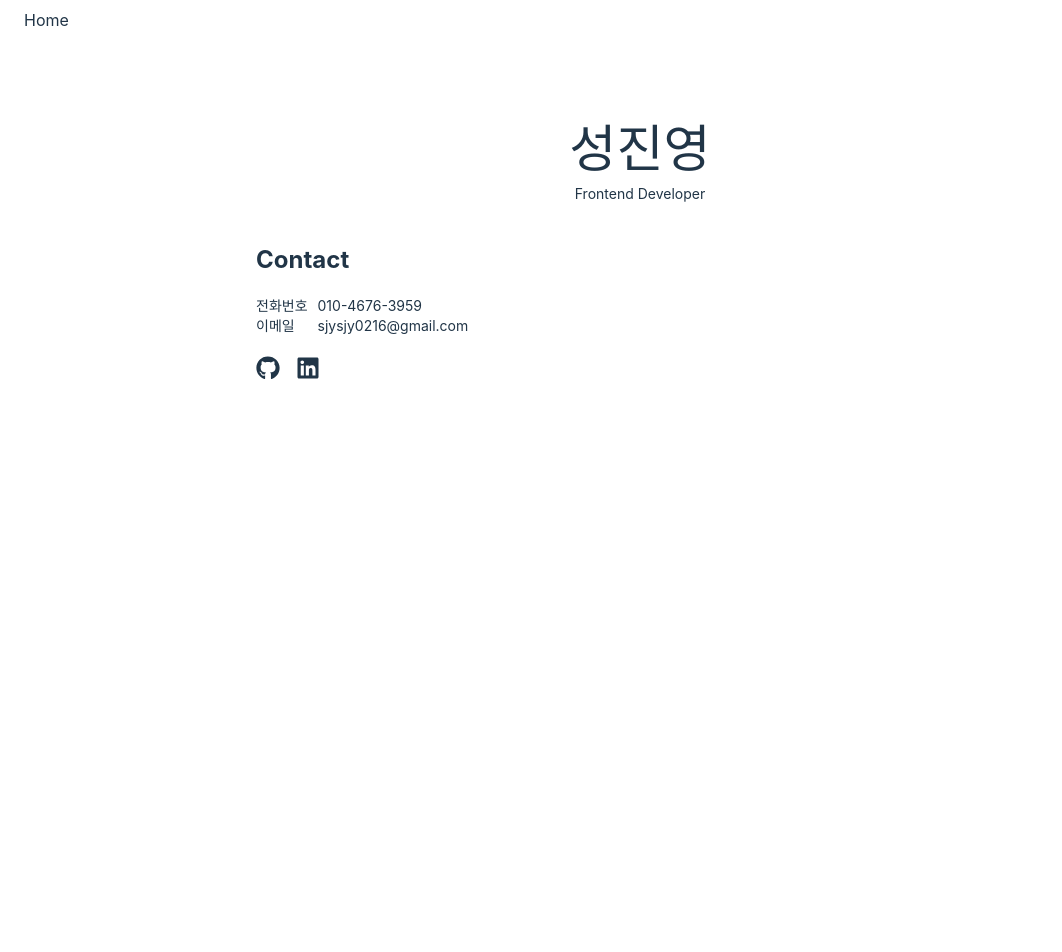
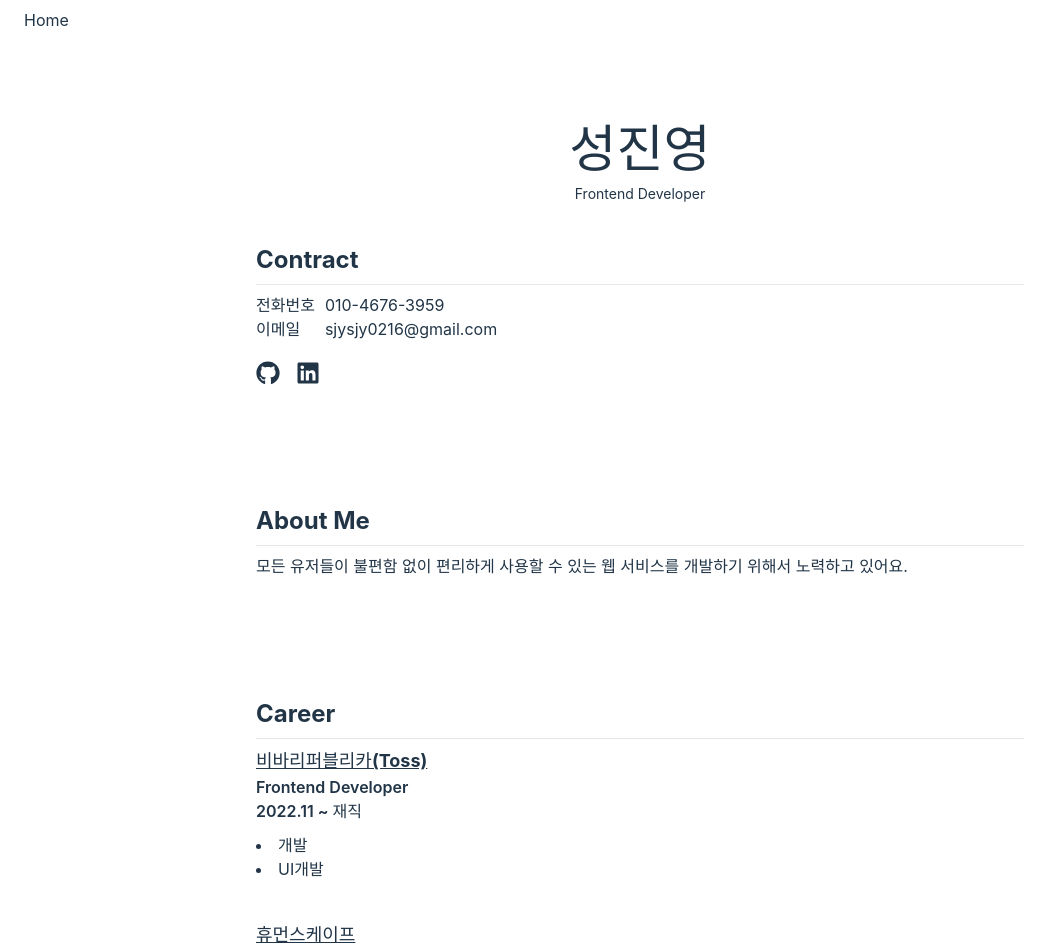
Before and after one commit to Jinyoung2000/my-portfolio-web, a React (Vite) app: page / in a window 1280 px wide. Shown: the top 952 px of the page, without its empty margins (0-1062 px from the left). Before the commit the page ends 800 px from the top, so only its background shows below. Built offline with nearby package versions, Linux system fonts and the light colour scheme.

Commit message:
feat: mocking introduction & career

```diff
--- /dev/null
+++ b/src/components/Section.tsx
@@ -0,0 +1,25 @@
+import { PropsWithChildren, ReactNode, forwardRef } from 'react'
+
+import styled from '@emotion/styled'
+
+const ForwardedSection = forwardRef<HTMLElement, PropsWithChildren>(({ children }, ref) => {
+	return <section ref={ref}>{children}</section>
+})
+
+const Title = ({ children }: { children: ReactNode }) => {
+	return (
+		<>
+			<h2 className="font-bold text-2xl mb-2q">{children}</h2>
+			<hr className="my-2" />
+		</>
+	)
+}
+
+const Content = styled.div``
+
+const Section = Object.assign(ForwardedSection, {
+	Title,
+	Content,
+})
+
+export default Section
--- /dev/null
+++ b/src/pages/Home/components/Career.tsx
@@ -0,0 +1,49 @@
+import { forwardRef } from 'react'
+
+import Section from '@components/Section'
+import { Separated, Spacing } from '@components/base'
+
+import type { CareerItem } from 'remotes/models/Career'
+
+const Career = forwardRef<HTMLElement, { careers: CareerItem[] }>(({ careers }, ref) => {
+	return (
+		<Section ref={ref}>
+			<Section.Title>Career</Section.Title>
+			<Section.Content>
+				<Separated separator={<Spacing size={40} />}>
+					{careers.map((career) => (
+						<CareerInfo key={career.id} career={career} />
+					))}
+				</Separated>
+			</Section.Content>
+		</Section>
+	)
+})
+
+export default Career
+
+const CareerInfo = ({ career }: { career: CareerItem }) => {
+	return (
+		<div key={career.id}>
+			<p
+				className="font-bold text-lg underline cursor-pointer w-fit"
+				onClick={() => {
+					if (career.company.site != null) {
+						window.open(career.company.site)
+					}
+				}}>
+				{career.company.name}
+			</p>
+			<p className="font-semibold">{career.job}</p>
+			<p className="font-semibold">
+				{career.range.start} ~ {career.range.end ?? '재직'}
+			</p>
+			<Spacing size={10} />
+			<ul className="list-disc list-inside">
+				{career.descriptions.map((description) => (
+					<li key={description}>{description}</li>
+				))}
+			</ul>
+		</div>
+	)
+}
--- a/src/pages/Home/components/Contact.tsx
+++ b/src/pages/Home/components/Contact.tsx
@@ -1,14 +1,13 @@
+import Section from '@components/Section'
 import { isNotNil } from 'utils'
-import { Spacing } from '@components/base'
 
 import { css } from '@emotion/react'
 
 const Contact = ({ contacts: { phoneNumber, email } }: { contacts: { phoneNumber?: string; email?: string } }) => {
 	return (
-		<section className="text-sm">
-			<h2 className="font-bold text-2xl">Contact</h2>
-			<Spacing size={20} />
-			<div
+		<Section>
+			<Section.Title>Contract</Section.Title>
+			<Section.Content
 				css={css`
 					display: grid;
 					grid-template-columns: max-content auto;
@@ -26,8 +25,8 @@ const Contact = ({ contacts: { phoneNumber, email } }: { contacts: { phoneNumber
 						<span>{email}</span>
 					</>
 				)}
-			</div>
-		</section>
+			</Section.Content>
+		</Section>
 	)
 }
 
--- /dev/null
+++ b/src/pages/Home/components/Introduction.tsx
@@ -0,0 +1,14 @@
+import Section from '@components/Section'
+
+const Introduction = () => {
+	return (
+		<Section>
+			<Section.Title>About Me</Section.Title>
+			<Section.Content>
+				모든 유저들이 불편함 없이 편리하게 사용할 수 있는 웹 서비스를 개발하기 위해서 노력하고 있어요.
+			</Section.Content>
+		</Section>
+	)
+}
+
+export default Introduction
--- a/src/pages/Home/data/mock.ts
+++ b/src/pages/Home/data/mock.ts
@@ -1,3 +1,5 @@
+import { CareerItem } from 'remotes/models/Career'
+
 export const contacts: {
 	phoneNumber?: string
 	email?: string
@@ -10,3 +12,25 @@ export const sites = {
 	githubLink: 'https://github.com/Jinyoung2000',
 	linkedInLink: 'https://www.linkedin.com/in/%EC%A7%84%EC%98%81-%EC%84%B1-72b224219/',
 }
+
+export const careers: CareerItem[] = [
+	{
+		id: 1,
+		company: { name: '비바리퍼블리카(Toss)', site: 'https://toss.im' },
+		descriptions: ['개발', 'UI개발'],
+		job: 'Frontend Developer',
+		range: {
+			start: '2022.11',
+		},
+	},
+	{
+		id: 1,
+		company: { name: '휴먼스케이프', site: 'https://humanscape.io' },
+		descriptions: ['개발', 'UI개발'],
+		job: 'Frontend Developer',
+		range: {
+			start: '2022.04',
+			end: '2022.11',
+		},
+	},
+]
--- a/src/pages/Home/index.tsx
+++ b/src/pages/Home/index.tsx
@@ -1,12 +1,17 @@
-import { Spacing } from '@components/base'
+import { useRef } from 'react'
+
+import { Separated, Spacing } from '@components/base'
 import Contact from 'pages/Home/components/Contact'
 import Profile from 'pages/Home/components/Profile'
 import { isNotNil } from 'utils'
 
+import Career from './components/Career'
+import Introduction from './components/Introduction'
 import Site from './components/Site'
-import { contacts, sites } from './data/mock'
+import { careers, contacts, sites } from './data/mock'
 
 const Home = () => {
+	const careerSectionRef = useRef<HTMLElement>(null)
 	return (
 		<section className="px-[20%]">
 			<Spacing size={80} />
@@ -14,6 +19,17 @@ const Home = () => {
 			<Spacing size={40} />
 			{isNotNil(contacts) && <Contact contacts={contacts} />}
 			{isNotNil(sites) && <Site sites={sites} />}
+
+			{/* <Spacing size={200} />
+			<ShowCareerButton
+				onClick={() => {
+					careerSectionRef.current?.scrollIntoView({ behavior: 'smooth' })
+				}}
+			/> */}
+			<Separated separator={<Spacing size={120} />} withStart withEnd>
+				<Introduction />
+				{isNotNil(careers) && <Career ref={careerSectionRef} careers={careers} />}
+			</Separated>
 		</section>
 	)
 }
--- /dev/null
+++ b/src/remotes/models/Career.ts
@@ -0,0 +1,13 @@
+export interface CareerItem {
+	id: number
+	range: {
+		start: string
+		end?: string
+	}
+	company: {
+		name: string
+		site?: string
+	}
+	job: string
+	descriptions: string[]
+}
```
